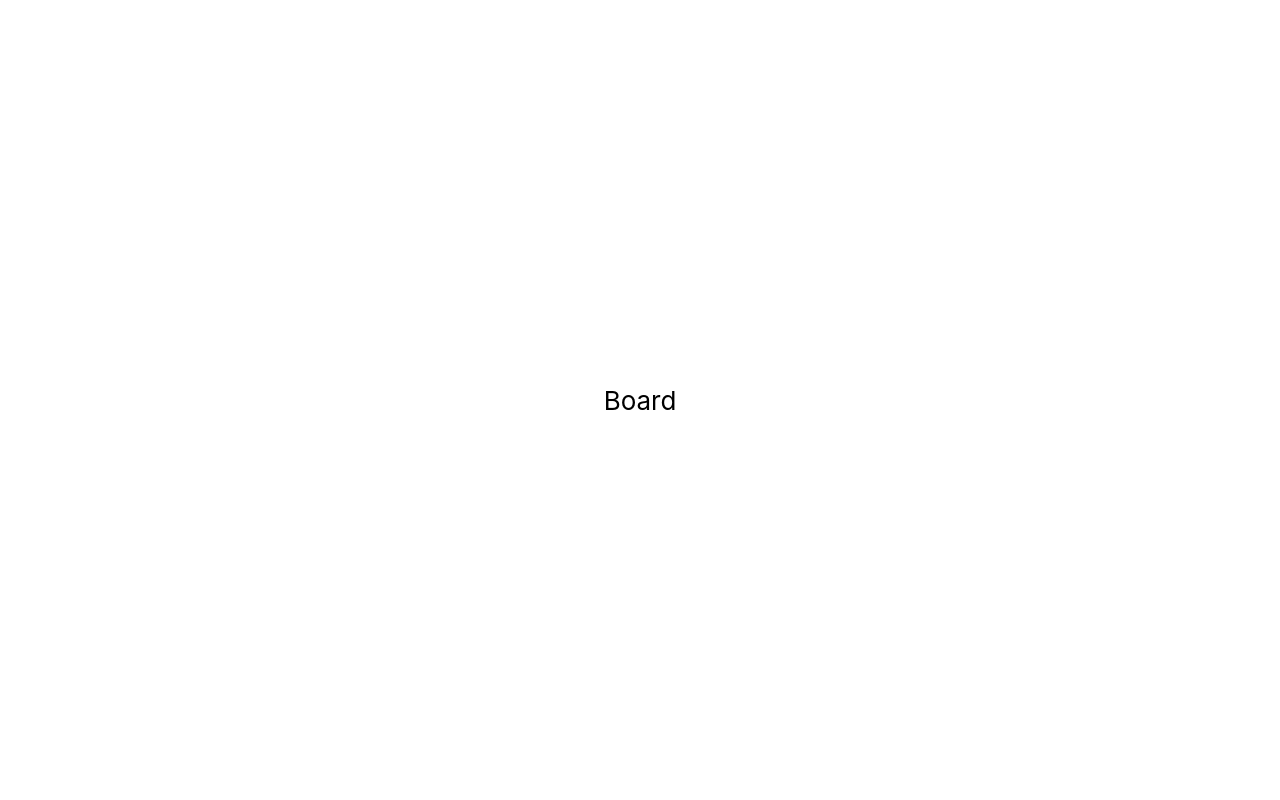
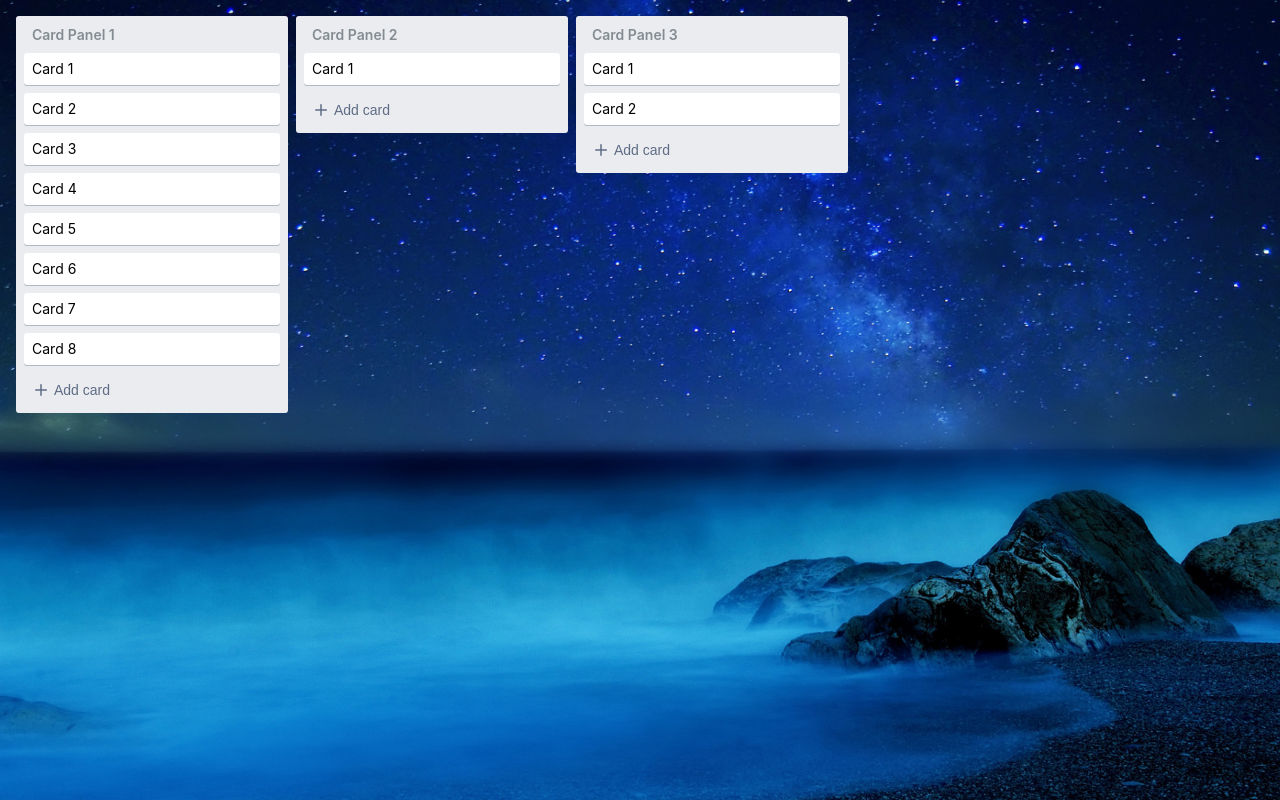
Before and after one commit to zhitkovkostya/vk-kanban, a React (Create React App) app: page / in a window 1280 px wide. Built offline with nearby package versions, Linux system fonts and the light colour scheme.

Commit message:
Create Board, CardList and Card components

```diff
--- a/src/App.css
+++ b/src/App.css
@@ -1,12 +1,7 @@
 .app {
-  text-align: center;
+  height: 100%;
 }
 
 .app-content {
-  min-height: 100vh;
-  display: flex;
-  flex-direction: column;
-  align-items: center;
-  justify-content: center;
-  font-size: calc(10px + 2vmin);
+  height: 100%;
 }
--- /dev/null
+++ b/src/components/Board/Board.module.css
@@ -0,0 +1,10 @@
+.board {
+  overflow-x: auto;
+  display: flex;
+  align-items: flex-start;
+  height: 100%;
+  background-color: #838c91;
+  background-image: url('../../assets/images/background.jpg');
+  background-size: cover;
+  padding: 16px 12px;
+}
--- /dev/null
+++ b/src/components/Board/Board.tsx
@@ -0,0 +1,10 @@
+import React from 'react';
+import styles from './Board.module.css';
+
+interface IBoardProps {
+  children?: React.ReactNode;
+}
+
+export function Board({ children }: IBoardProps) {
+  return <div className={styles.board}>{children}</div>;
+}
--- /dev/null
+++ b/src/components/Card/Card.module.css
@@ -0,0 +1,10 @@
+.card {
+  width: 100%;
+  margin-bottom: 8px;
+  padding: 6px 8px;
+  border-radius: 3px;
+  background-color: #fff;
+  line-height: 20px;
+  box-shadow: 0 1px 0 #091e4240;
+  cursor: pointer;
+}
--- /dev/null
+++ b/src/components/Card/Card.tsx
@@ -0,0 +1,10 @@
+import React from 'react';
+import styles from './Card.module.css';
+
+interface ICardProps {
+  children?: React.ReactNode;
+}
+
+export function Card({ children }: ICardProps) {
+  return <div className={styles.card}>{children}</div>;
+}
--- /dev/null
+++ b/src/components/CardList/CardList.module.css
@@ -0,0 +1,61 @@
+.cardList {
+  display: flex;
+  flex-direction: column;
+  flex-shrink: 0;
+  flex-basis: 272px;
+  width: 272px;
+  max-height: 100%;
+  margin: 0 4px;
+  background-color: #ebecf0;
+  border-radius: 3px;
+}
+
+.cardListHeader {
+  padding: 10px 16px;
+  font-weight: 600;
+  color: #838c91;
+}
+
+.cardListBody {
+  overflow-x: hidden;
+  overflow-y: auto;
+  display: flex;
+  flex-direction: column;
+  flex: 1;
+  padding: 0 8px;
+}
+
+.cardListFooter {
+  padding: 2px 8px 8px 8px;
+}
+
+.cardListCreateButton {
+  width: 100%;
+  padding: 6px 8px;
+  background-color: transparent;
+  border: none;
+  border-radius: 3px;
+  font-size: 1rem;
+  text-align: left;
+  color: #5e6c84;
+  cursor: pointer;
+}
+
+.cardListCreateButton:hover {
+  background-color: #091e4214;
+  color: #172b4d;
+}
+
+.cardListCreateButton:active {
+  background-color: #091e4221;
+}
+
+.cardListCreateButtonIcon {
+  margin-right: 4px;
+}
+
+.cardListCreateButtonIcon,
+.cardListCreateButtonText {
+  display: inline-block;
+  vertical-align: middle;
+}
--- /dev/null
+++ b/src/components/CardList/CardList.tsx
@@ -0,0 +1,34 @@
+import React from 'react';
+import styles from './CardList.module.css';
+
+interface ICardListProps {
+  children?: React.ReactNode;
+  title: string;
+}
+
+export function CardList({ children, title }: ICardListProps) {
+  return (
+    <div className={styles.cardList}>
+      <header className={styles.cardListHeader}>{title}</header>
+      <main className={styles.cardListBody}>{children}</main>
+      <footer className={styles.cardListFooter}>
+        <button className={styles.cardListCreateButton} type="button">
+          <svg
+            className={styles.cardListCreateButtonIcon}
+            viewBox="0 0 24 24"
+            width="18"
+            height="18"
+            stroke="currentColor"
+            strokeWidth="2"
+            fill="none"
+            strokeLinecap="round"
+            strokeLinejoin="round">
+            <line x1="12" y1="5" x2="12" y2="19"></line>
+            <line x1="5" y1="12" x2="19" y2="12"></line>
+          </svg>
+          <span className={styles.cardListCreateButtonIcon}>Add card</span>
+        </button>
+      </footer>
+    </div>
+  );
+}
--- a/src/index.css
+++ b/src/index.css
@@ -1,4 +1,14 @@
+* {
+  box-sizing: border-box;
+}
+
+html {
+  height: 100%;
+  font-size: 14px;
+}
+
 body {
+  height: 100%;
   margin: 0;
   font-family: -apple-system, BlinkMacSystemFont, 'Segoe UI', 'Roboto', 'Oxygen', 'Ubuntu',
     'Cantarell', 'Fira Sans', 'Droid Sans', 'Helvetica Neue', sans-serif;
@@ -9,3 +19,7 @@ body {
 code {
   font-family: source-code-pro, Menlo, Monaco, Consolas, 'Courier New', monospace;
 }
+
+#root {
+  height: 100%;
+}
--- a/src/views/Board/BoardPage.tsx
+++ b/src/views/Board/BoardPage.tsx
@@ -1,5 +1,17 @@
 import React from 'react';
+import { Board } from '../../components/Board/Board';
+import { Card } from '../../components/Card/Card';
+import { CardList } from '../../components/CardList/CardList';
 
 export function BoardPage() {
-  return <div>Board</div>;
+  const renderMockCards = (count: number) =>
+    new Array(count).fill(null).map((_, index) => <Card key={index}>Card {index + 1}</Card>);
+
+  return (
+    <Board>
+      <CardList title="Card Panel 1">{renderMockCards(8)}</CardList>
+      <CardList title="Card Panel 2">{renderMockCards(1)}</CardList>
+      <CardList title="Card Panel 3">{renderMockCards(2)}</CardList>
+    </Board>
+  );
 }
```
Also changed, not shown: src/assets/images/background.jpg (added).
